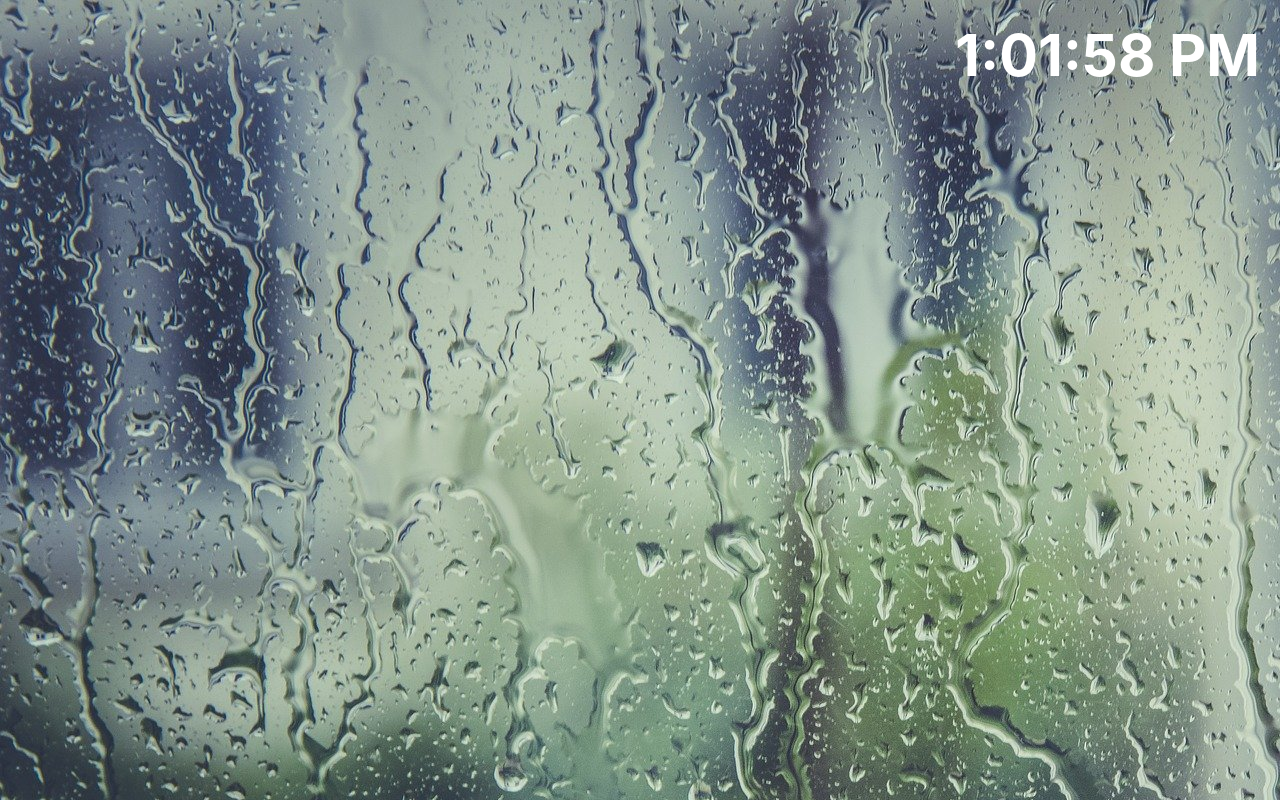
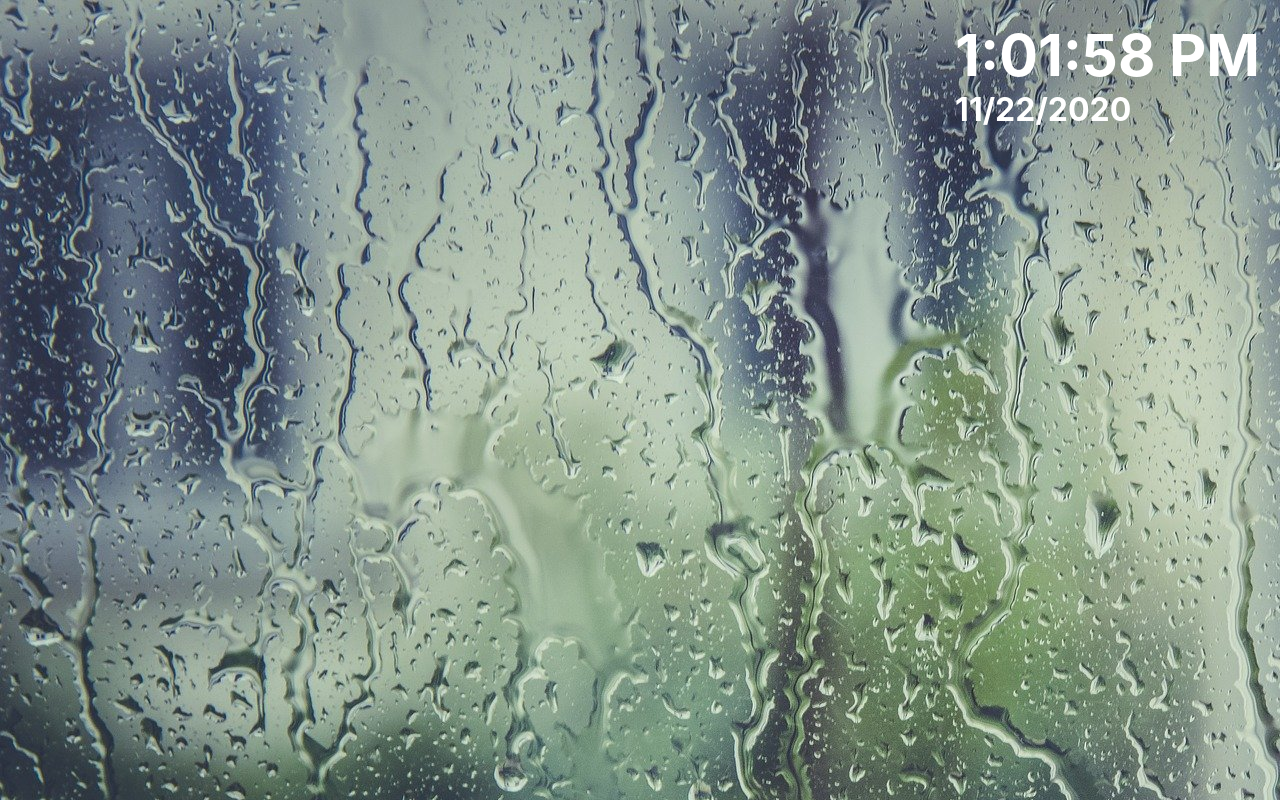
Before and after one commit to artem-p/raindrop, a React (Create React App) app: page / in a window 1280 px wide. Built offline with nearby package versions, Linux system fonts and the light colour scheme.

Commit message:
add date

```diff
--- a/src/DateTime.js
+++ b/src/DateTime.js
@@ -17,6 +17,7 @@ function DateTime() {
     return (
         <div className="datetime">
             <h1 className="datetime__time">{date.toLocaleTimeString()}</h1>
+            <h1 className="datetime__date">{date.toLocaleDateString()}</h1>
         </div>
     )
 }
```
